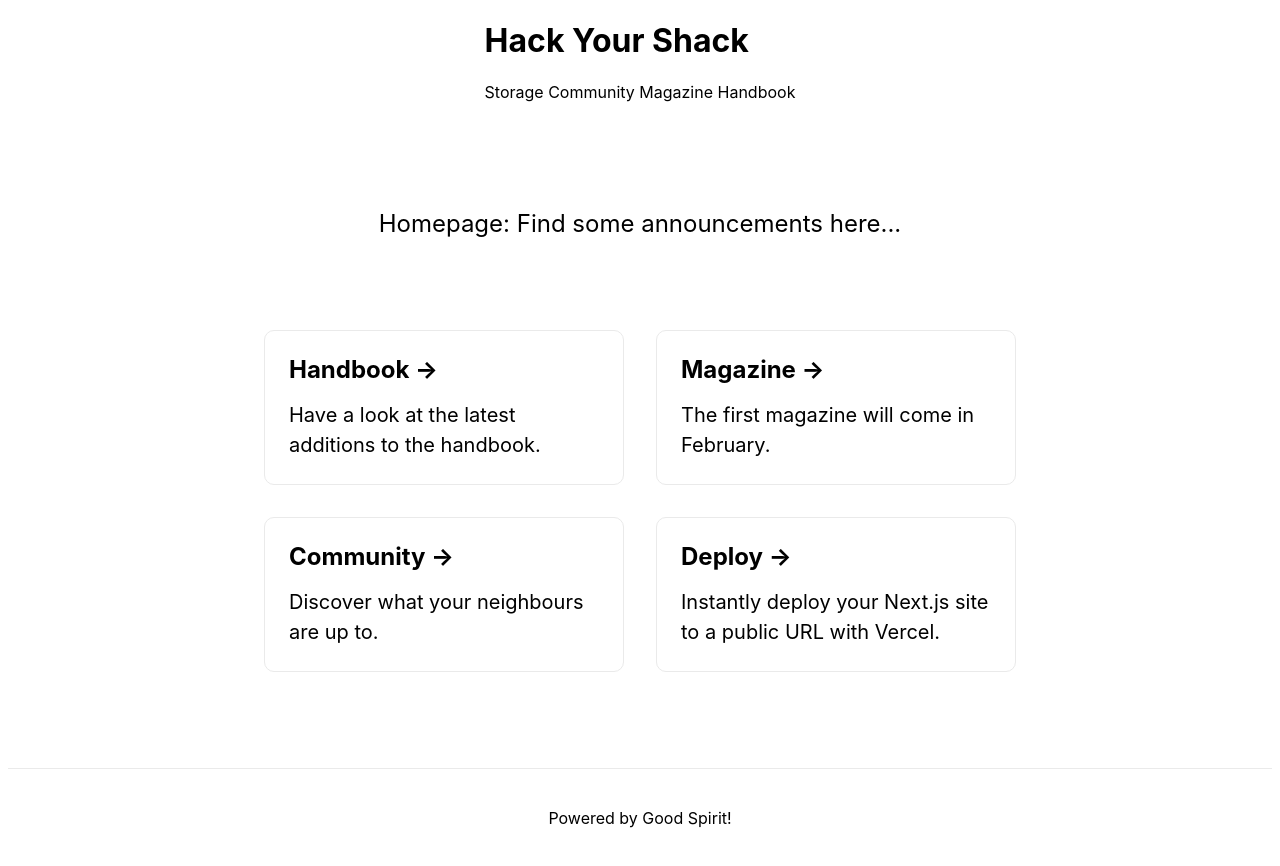
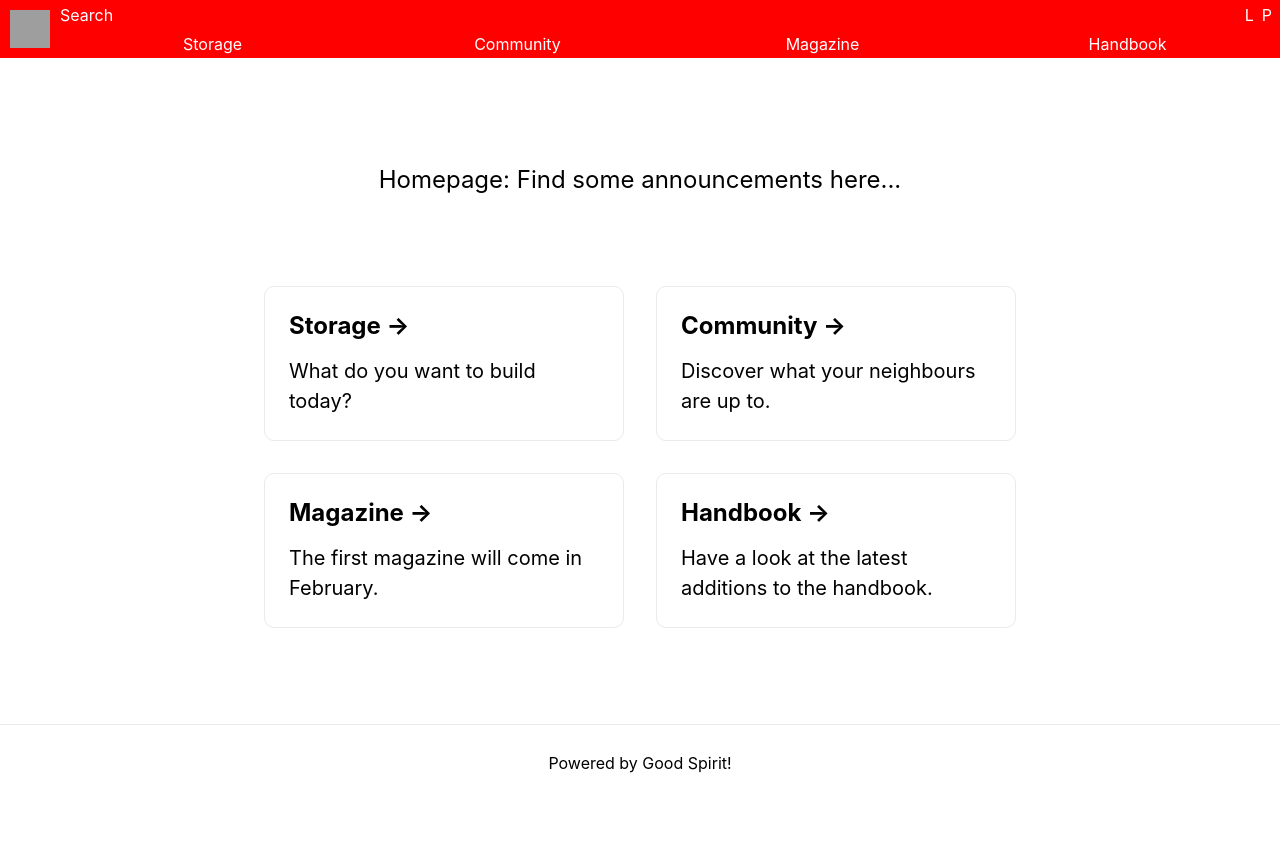
Before and after one commit to hackyourshack/hackyourshack.github.io, a Next.js app: page / in a window 1280 px wide. After the commit the page ends 800 px from the top, so only its background shows below. Built offline with nearby package versions, Linux system fonts and the light colour scheme; grey boxes are pictures that could not be loaded.

Commit message:
First draft for deployment

```diff
--- /dev/null
+++ b/components/Footer.tsx
@@ -0,0 +1,17 @@
+import Link from "next/link";
+
+interface Props {
+  className?: string;
+}
+
+export const Footer: React.FC<Props> = ({ className }) => {
+  return (
+    <footer className={className}>
+      <Link href="/">
+        <a target="_blank" rel="noopener noreferrer">
+          Powered by Good Spirit!
+        </a>
+      </Link>
+    </footer>
+  );
+};
--- /dev/null
+++ b/components/Header.tsx
@@ -0,0 +1,45 @@
+import Link from "next/link";
+import styles from "../styles/Header.module.css";
+import logo from "../svg/logo.svg";
+
+interface Props {
+  className?: string;
+}
+
+export const Header: React.FC<Props> = ({ className }) => {
+  return (
+    <header className={className}>
+      <Logo />
+      <div className={styles.bar}>
+        <div className={styles.tools}>
+          <Search />
+          <LanguageSelector />
+          <ProfileButton />
+        </div>
+        <div className={styles.links}>
+          <Link href="/storage">
+            <a className={styles.link}>Storage </a>
+          </Link>
+          <Link href="/community">
+            <a className={styles.link}>Community </a>
+          </Link>
+          <Link href="/magazine">
+            <a className={styles.link}>Magazine </a>
+          </Link>
+          <Link href="/handbook">
+            <a className={styles.link}>Handbook</a>
+          </Link>
+        </div>
+      </div>
+    </header>
+  );
+};
+
+const Logo: React.FC = () => (
+  <Link href="/">
+    <img className={styles.logo} src={logo} width="40px" />
+  </Link>
+);
+const Search: React.FC = () => <div className={styles.search}>Search</div>;
+const LanguageSelector: React.FC = () => <div className={styles.languageSelector}>L</div>;
+const ProfileButton: React.FC = () => <div className={styles.profileButton}>P</div>;
--- a/components/Layout.tsx
+++ b/components/Layout.tsx
@@ -1,6 +1,7 @@
 import Head from "next/head";
-import Link from "next/link";
-import styles from "../styles/Home.module.css";
+import styles from "../styles/Layout.module.css";
+import { Header } from "./Header";
+import { Footer } from "./Footer";
 
 interface Props {
   children: React.ReactNode;
@@ -13,31 +14,11 @@ export function Layout({ children }: Props) {
         <title>Hack Your Shack</title>
         <link rel="icon" href="/favicon.ico" />
       </Head>
-      <header>
-        <h1>Hack Your Shack</h1>
-        <Link href="/storage">
-          <a>Storage </a>
-        </Link>
-        <Link href="/community">
-          <a>Community </a>
-        </Link>
-        <Link href="/magazine">
-          <a>Magazine </a>
-        </Link>
-        <Link href="/handbook">
-          <a>Handbook</a>
-        </Link>
-      </header>
-      {children}
-      <footer className={styles.footer}>
-        <a
-          href="https://vercel.com?utm_source=create-next-app&utm_medium=default-template&utm_campaign=create-next-app"
-          target="_blank"
-          rel="noopener noreferrer"
-        >
-          Powered by Good Spirit!
-        </a>
-      </footer>
+      <Header className={styles.header} />
+      <div className={styles.page}>
+        {children}
+        <Footer className={styles.footer} />
+      </div>
     </div>
   );
 }
--- /dev/null
+++ b/next.config.js
@@ -0,0 +1,6 @@
+const withImages = require("next-images");
+module.exports = withImages({
+  webpack(config, options) {
+    return config;
+  },
+});
--- a/package.json
+++ b/package.json
@@ -9,6 +9,7 @@
   },
   "dependencies": {
     "next": "9.5.5",
+    "next-images": "^1.6.0",
     "react": "16.13.1",
     "react-dom": "16.13.1"
   },
--- a/pages/index.tsx
+++ b/pages/index.tsx
@@ -1,33 +1,35 @@
+import Link from "next/link";
 import styles from "../styles/Home.module.css";
 
 export default function Home() {
   return (
     <main className={styles.main}>
       <p className={styles.description}>Homepage: Find some announcements here...</p>
-
       <div className={styles.grid}>
-        <a href="https://nextjs.org/docs" className={styles.card}>
-          <h3>Handbook &rarr;</h3>
-          <p>Have a look at the latest additions to the handbook.</p>
-        </a>
-
-        <a href="https://nextjs.org/learn" className={styles.card}>
-          <h3>Magazine &rarr;</h3>
-          <p>The first magazine will come in February.</p>
-        </a>
-
-        <a href="https://github.com/vercel/next.js/tree/master/examples" className={styles.card}>
-          <h3>Community &rarr;</h3>
-          <p>Discover what your neighbours are up to.</p>
-        </a>
-
-        <a
-          href="https://vercel.com/import?filter=next.js&utm_source=create-next-app&utm_medium=default-template&utm_campaign=create-next-app"
-          className={styles.card}
-        >
-          <h3>Deploy &rarr;</h3>
-          <p>Instantly deploy your Next.js site to a public URL with Vercel.</p>
-        </a>
+        <Link href="/storage">
+          <a className={styles.card}>
+            <h3>Storage &rarr;</h3>
+            <p>What do you want to build today?</p>
+          </a>
+        </Link>
+        <Link href="/community">
+          <a className={styles.card}>
+            <h3>Community &rarr;</h3>
+            <p>Discover what your neighbours are up to.</p>
+          </a>
+        </Link>
+        <Link href="/magazine">
+          <a className={styles.card}>
+            <h3>Magazine &rarr;</h3>
+            <p>The first magazine will come in February.</p>
+          </a>
+        </Link>
+        <Link href="/handbook">
+          <a className={styles.card}>
+            <h3>Handbook &rarr;</h3>
+            <p>Have a look at the latest additions to the handbook.</p>
+          </a>
+        </Link>
       </div>
     </main>
   );
--- /dev/null
+++ b/styles/Header.module.css
@@ -0,0 +1,51 @@
+.logo {
+  flex: none;
+  display: flex;
+  width: 40px;
+  margin: 10px;
+}
+
+.bar {
+  flex: 1;
+  display: flex;
+  flex-direction: column;
+}
+
+.tools {
+  flex: 1;
+  display: flex;
+  flex-direction: row;
+  justify-content: center;
+  align-items: center;
+}
+
+.search {
+  width: 120px;
+  flex: 1;
+}
+
+.languageSelector {
+  margin-right: 0.5rem;
+  flex: none;
+}
+
+.profileButton {
+  margin-right: 0.5rem;
+  flex: none;
+}
+
+.links {
+  flex: 1;
+  display: flex;
+  flex-direction: row;
+  justify-content: center;
+  align-items: center;
+}
+
+.link {
+  flex: 1;
+  display: flex;
+  flex-direction: row;
+  justify-content: center;
+  align-items: center;
+}
--- a/styles/Home.module.css
+++ b/styles/Home.module.css
@@ -1,36 +1,8 @@
-.container {
-  min-height: 100vh;
-  padding: 0 0.5rem;
-  display: flex;
-  flex-direction: column;
-  justify-content: center;
-  align-items: center;
-}
-
 .main {
   padding: 5rem 0;
   flex: 1;
   display: flex;
   flex-direction: column;
-  justify-content: center;
-  align-items: center;
-}
-
-.footer {
-  width: 100%;
-  height: 100px;
-  border-top: 1px solid #eaeaea;
-  display: flex;
-  justify-content: center;
-  align-items: center;
-}
-
-.footer img {
-  margin-left: 0.5rem;
-}
-
-.footer a {
-  display: flex;
   justify-content: center;
   align-items: center;
 }
--- /dev/null
+++ b/styles/Layout.module.css
@@ -0,0 +1,39 @@
+.container {
+  height: 100vh;
+  overflow: hidden;
+  display: flex;
+  flex-direction: column;
+}
+
+.header {
+  height: 60px;
+  background-color: red;
+  color: white;
+  display: flex;
+  flex-direction: row;
+}
+
+.page {
+  overflow-y: auto;
+  display: flex;
+  flex-direction: column;
+}
+
+.footer {
+  width: 100%;
+  height: 100px;
+  border-top: 1px solid #eaeaea;
+  display: flex;
+  justify-content: center;
+  align-items: center;
+}
+
+.footer img {
+  margin-left: 0.5rem;
+}
+
+.footer a {
+  display: flex;
+  justify-content: center;
+  align-items: center;
+}
```
Also changed, not shown: next-env.d.ts, svg/logo.svg (added), 1 other file (tests, documents, lock files or other folders).
